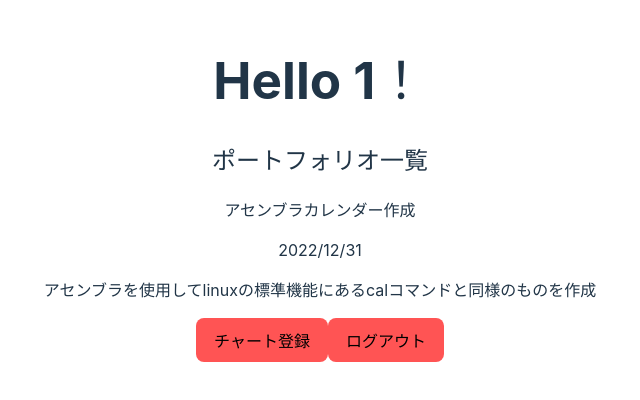
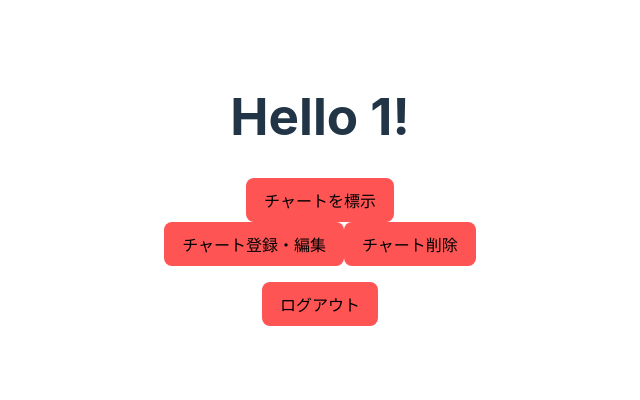
Before and after one commit to yanbaru1331/eng_des, a React (Vite) app in the folder front/: page /userpage/1 in a window 1280 px wide. Shown: the part 210-610 px from the top of the page, without its empty margins (320-960 px from the left). Built offline with nearby package versions, Linux system fonts and the light colour scheme; no server answers.

Commit message:
チャート削除ボタンを作成・delメソッドで実現ができないので同一APIURLで一度postで建て替えての実装

```diff
--- a/front/src/UserPage.tsx
+++ b/front/src/UserPage.tsx
@@ -3,6 +3,7 @@ import { useParams } from "react-router-dom";
 import { useNavigate } from "react-router-dom";
 import Button from '../components/Button';
 import Modal from '../components/Modal';
+import axios from "axios";
 
 
 const UserPage: React.FC = ()=> {
@@ -16,24 +17,41 @@ const UserPage: React.FC = ()=> {
     };
 
     const ShowModal = () => {
+        axios.get("http://localhost:3000/api/portfolio/page?user_id="+sessionStorage.getItem('userId'))
+        .then(() => {
+            navigate(`/userpage/${sessionStorage.getItem('userId')}/chart`);
+        })
+        .catch(() => {
         setShowModal(true);
-      };
+        });
+    };
+
+    const viewChart = () => {
+        navigate(`/userpage/${sessionStorage.getItem('userId')}/chart/view`);
+    }
+
+    const delChart = () => {
+        axios.post("http://localhost:3000/api/portfolio/page", {user_id: sessionStorage.getItem('userId')},
+        {
+            headers: {
+              'Content-Type': 'application/json'
+            }
+          })
+
+        }
 
     return (
         <div>
-        <h1>Hello {userid}！</h1>
-        <h2>ポートフォリオ一覧</h2>
-        <p>アセンブラカレンダー作成</p>
-        <p>2022/12/31</p>
-        <p>アセンブラを使用してlinuxの標準機能にあるcalコマンドと同様のものを作成</p>
-        {/* ポートフォリオの一覧を表示 */}
-
+        <h1>Hello {userid}!</h1>
+        <Button onClick={viewChart}>チャートを標示</Button>
         {
             //ここでログインしているユーザーが自分自身のページの時だけ管理モードを表示
             //バックとネゴシエーションできたら個々の処理を書き直しておく
             sessionStorage.getItem('AUTHORITY') !== "" &&
             <div>
-            <Button type="submit" onClick={ShowModal}>チャート登録</Button>
+            <Button type="submit" onClick={ShowModal}>チャート登録・編集</Button>
+            <Button type="submit" onClick={delChart}>チャート削除</Button>
+            <p></p>
             <Button onClick={Logout}>ログアウト</Button>
             <Modal showFlag={showModal} setShowFlag={setShowModal} type="edit"/>
             </div>
```
